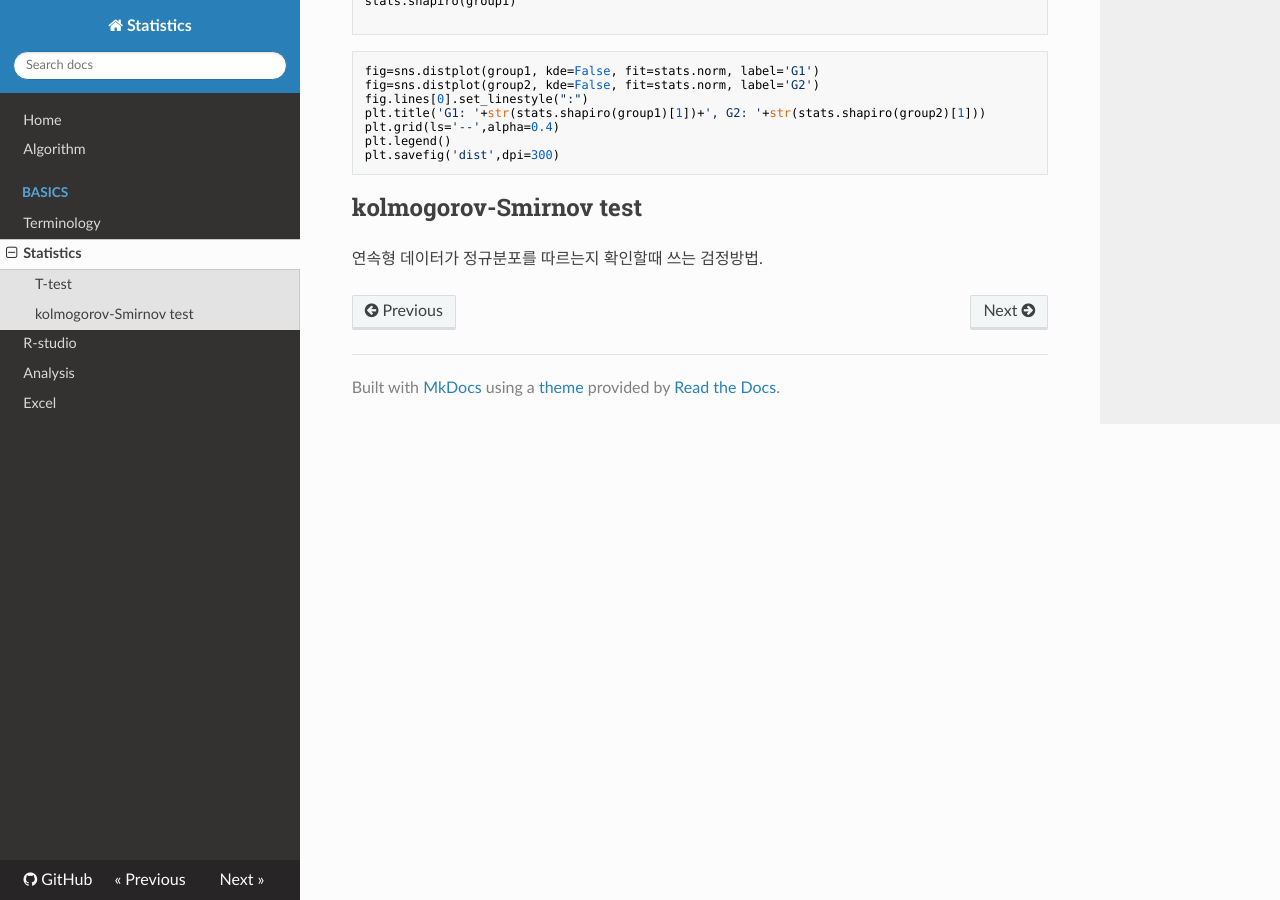
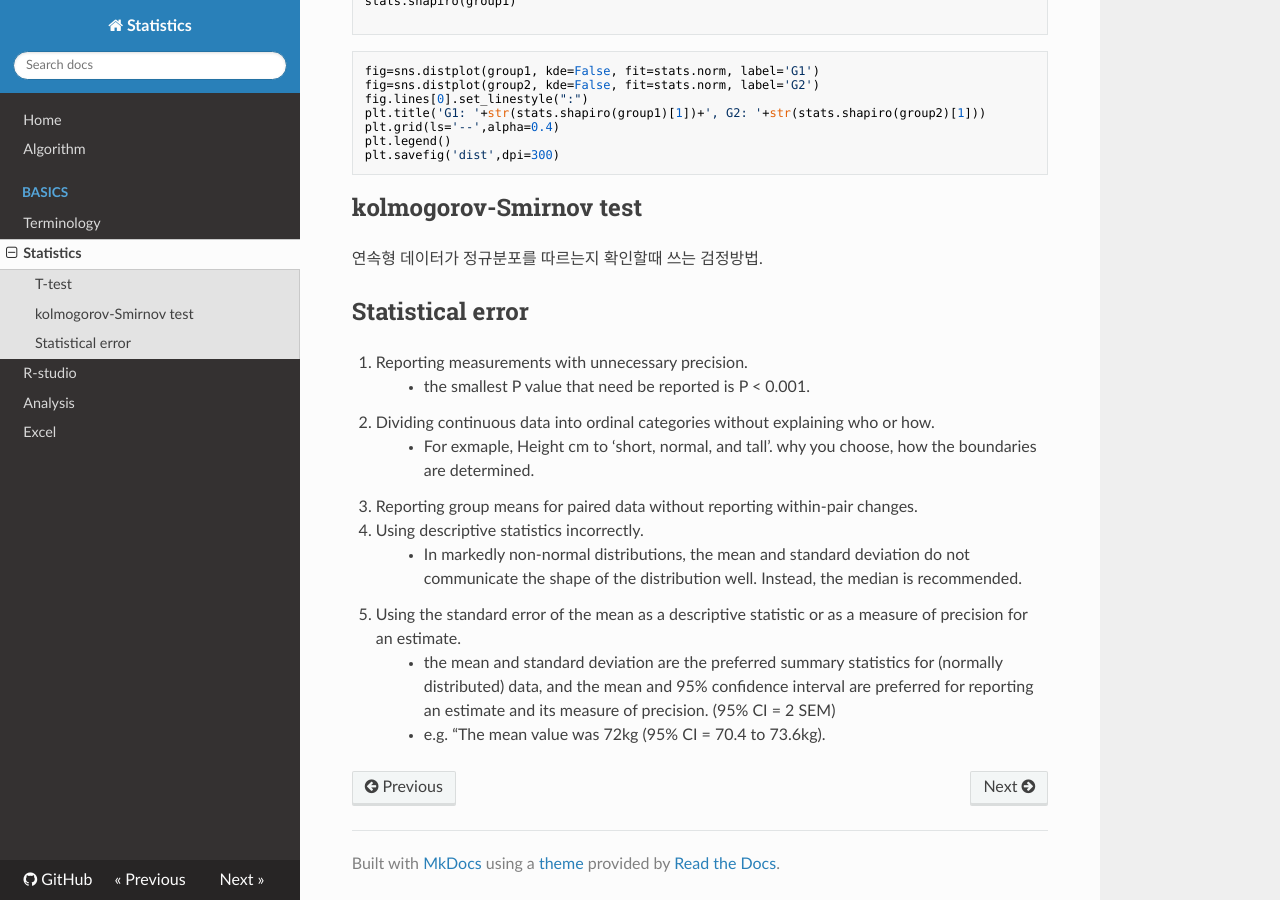
Before and after one commit to WonyoungCho/Statistics, an MkDocs documentation site: the page built from docs/basic.md, in a window 1280 px wide and 900 px high, scrolled down 752 px. Built offline with MkDocs 1.6.1, drawn with Linux system fonts in a browser that asks for light colours; nearby versions of some CDN libraries; old or Windows-style settings are respelled for this version of MkDocs.

Commit message:
Update basic.md

````diff
--- a/docs/basic.md
+++ b/docs/basic.md
@@ -40,3 +40,15 @@ plt.savefig('dist',dpi=300)
 ```
 ## kolmogorov-Smirnov test
 연속형 데이터가 정규분포를 따르는지 확인할때 쓰는 검정방법.
+
+## Statistical error
+1. Reporting measurements with unnecessary precision.
+> - the smallest P value that need be reported is P < 0.001.
+2. Dividing continuous data into ordinal categories without explaining who or how.
+> - For exmaple, Height cm to ‘short, normal, and tall’. why you choose, how the boundaries are determined.
+3. Reporting group means for paired data without reporting within-pair changes.
+4. Using descriptive statistics incorrectly.
+> - In markedly non-normal distributions, the mean and standard deviation do not communicate the shape of the distribution well. Instead, the median is recommended.
+5. Using the standard error of the mean as a descriptive statistic or as a measure of precision for an estimate.
+> - the mean and standard deviation are the preferred summary statistics for (normally distributed) data, and the mean and 95% confidence interval are preferred for reporting an estimate and its measure of precision. (95% CI = 2 SEM)
+> - e.g. “The mean value was 72kg (95% CI = 70.4 to 73.6kg).
````
